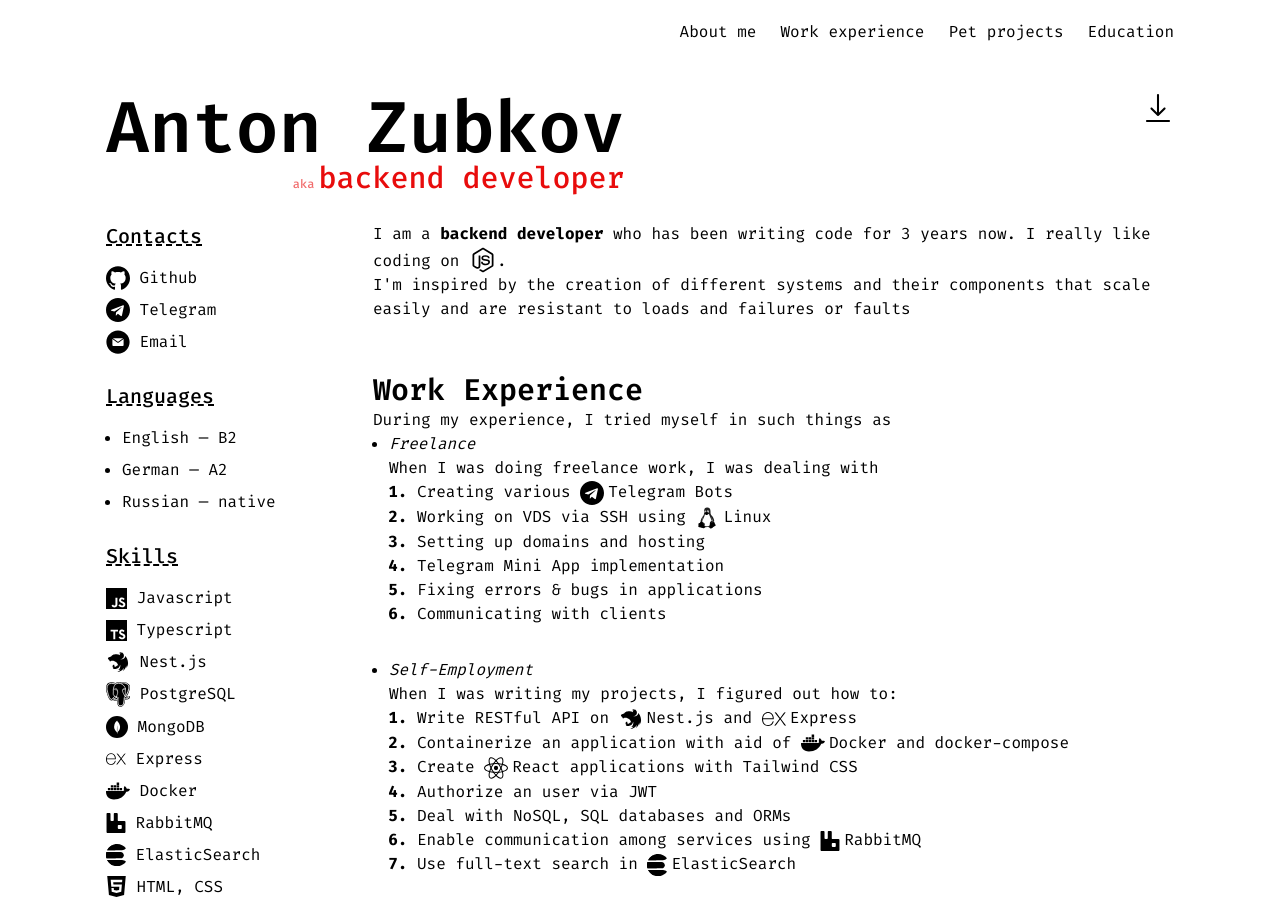
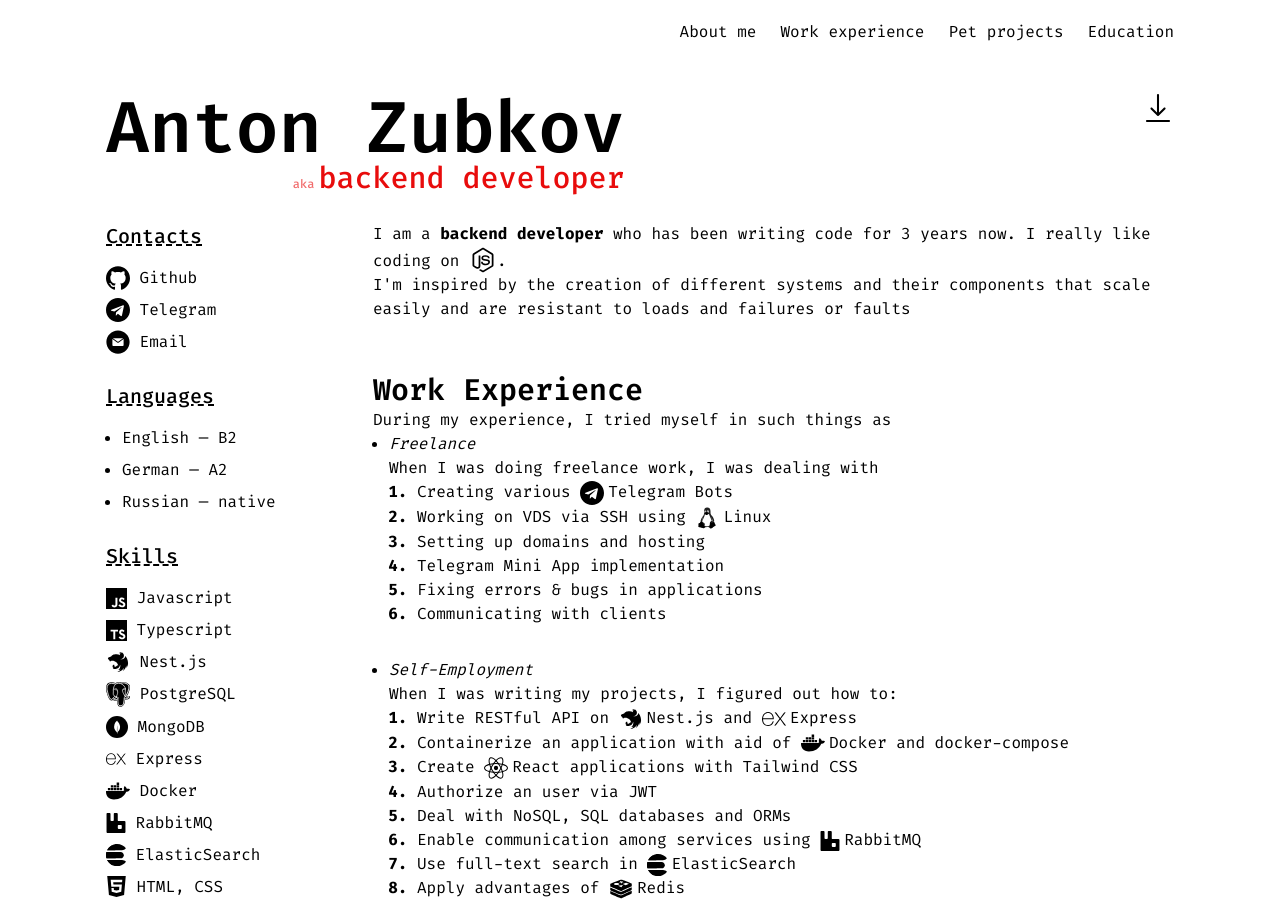
Before and after one commit to Aliph0th/curriculumvitae, a React (Vite) app: page / in a window 1280 px wide. Shown: the top 906 px of the page. Built offline with nearby package versions, Linux system fonts and the light colour scheme.

Commit message:
feat: add redis to skills and experience

```diff
--- a/src/components/sections/WorkExperience.tsx
+++ b/src/components/sections/WorkExperience.tsx
@@ -8,6 +8,7 @@
 import Linux from '../../assets/Linux.svg?react';
 import Rabbit from '../../assets/rabbitmq.svg?react';
 import Elastic from '../../assets/elasticsearch.svg?react';
+import Redis from '../../assets/redis.svg?react';
 
 interface WorkExperienceProps {
    className?: string;
@@ -67,6 +68,10 @@
                      <Elastic className="w-5 inline-block mr-1 brightness-0 hover:brightness-100" />
                      ElasticSearch
                   </li>
+                  <li>
+                     Apply advantages of <Redis className="w-6 inline-block mr-1 hover:fill-tech-redis" />
+                     Redis
+                  </li>
                </ol>
             </li>
          </ul>
--- a/tailwind.config.js
+++ b/tailwind.config.js
@@ -18,6 +18,7 @@
                git: '#f05539',
                mongo: '#347d28',
                postgres: '#396c94',
+               redis: '#d12d1f',
                nodejs: '#52b255',
                telegram: '#33a6de'
             }
```
Also changed, not shown: src/assets/redis.svg (added).
